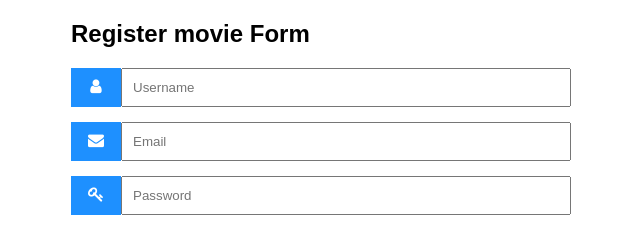
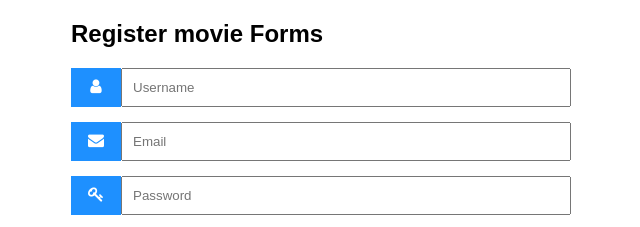
Before and after one commit to rameshram89/devopsproject-docker, a plain HTML site: page index.html in a window 1280 px wide. Shown: the top 227 px of the page, 319-959 px from the left. Drawn offline with Linux system fonts and the light colour scheme.

Commit message:
Update index.html

```diff
--- a/index.html
+++ b/index.html
@@ -52,7 +52,7 @@
 <body>
 
 <form action="/action_page.php" style="max-width:500px;margin:auto">
-  <h2>Register movie  Form</h2>
+  <h2>Register movie  Forms</h2>
   <div class="input-container">
     <i class="fa fa-user icon"></i>
     <input class="input-field" type="text" placeholder="Username" name="usrnm">
```
